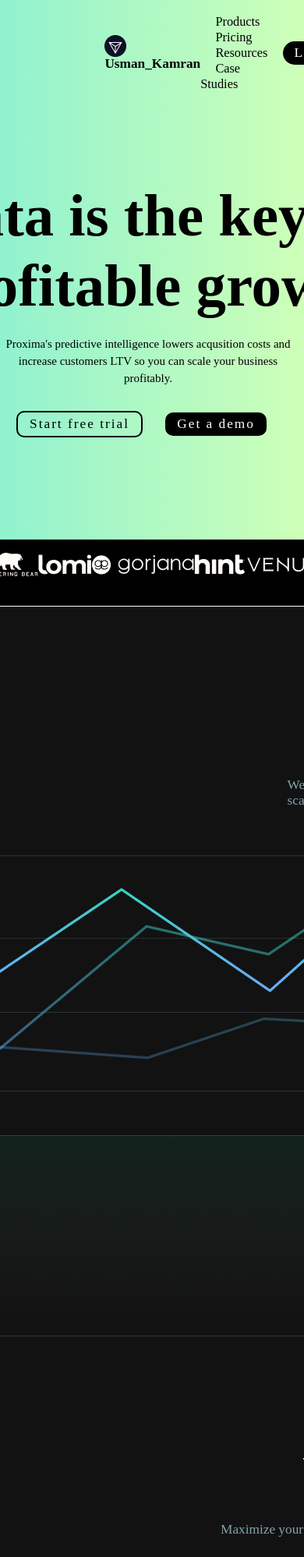
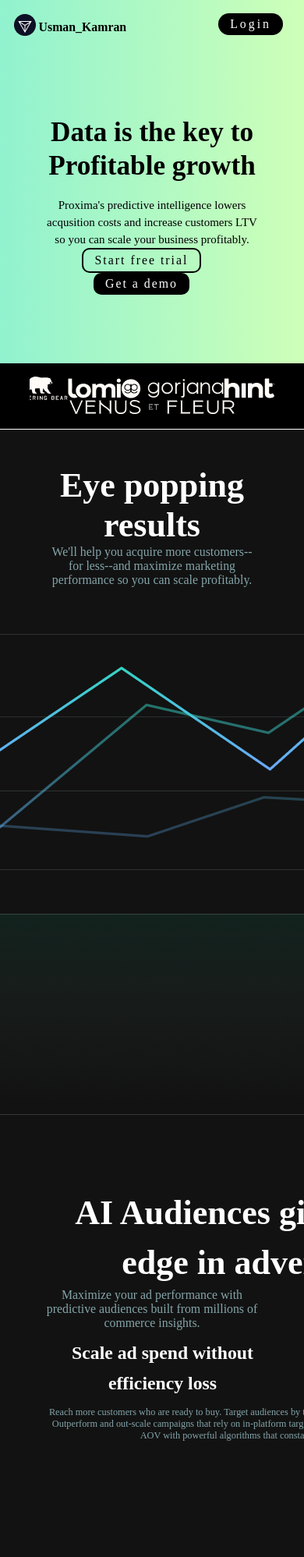
Before and after one commit to Usmank66/Project, a plain HTML site: page index.html in a window 390 px wide. Shown: the top 1997 px of the page at 78% size. Drawn offline with Linux system fonts and the light colour scheme; a web font is replaced by a local one.

Commit message:
Update style.css

```diff
--- a/style.css
+++ b/style.css
@@ -363,3 +363,100 @@ section {
 .footer{
     background-color: black;
 }
+
+
+@media (max-width: 1024px) {
+    html {
+        font-size: 55%;
+    }
+
+    .home-content h1 {
+        font-size: 5rem;
+        width: 100%;
+        line-height: 1.2;
+    }
+
+    .home-content p {
+        margin-left: 0;
+        width: 100%;
+    }
+
+    .sec-content h1,
+    .ai-content h1,
+    .head h1,
+    .sky-content1 h1 {
+        margin-left: 0;
+        text-align: center;
+    }
+
+    .sec-content p,
+    .ai-content p,
+    .head p {
+        margin-left: 0;
+        text-align: center;
+        width: 100%;
+    }
+
+    .boxes {
+        flex-direction: column;
+    }
+
+    .box {
+        width: 90%;
+        margin: 10px auto;
+    }
+
+    .speaker {
+        flex-direction: column;
+        text-align: center;
+    }
+
+    .right img,
+    .text {
+        margin: 0;
+    }
+
+    .ai-content-1 {
+        margin-left: 0;
+        text-align: center;
+    }
+
+    .ai-content-1 h3,
+    .ai-content-1 p {
+        margin: 10px auto;
+    }
+
+    .gt {
+        margin-left: 0;
+        text-align: center;
+    }
+
+    .sky-content2 img {
+        margin: 20px auto;
+        display: block;
+    }
+}
+
+@media (max-width: 768px) {
+    .navbar {
+        display: none; /* or create a toggle menu */
+    }
+
+    .logo {
+        margin-left: 2rem;
+    }
+
+    .home-content h1 {
+        font-size: 4rem;
+    }
+
+    .btn-group {
+        flex-direction: column;
+        line-height: 2;
+    }
+
+    .logo-bar .innner {
+        flex-wrap: wrap;
+        justify-content: center;
+    }
+}
```
